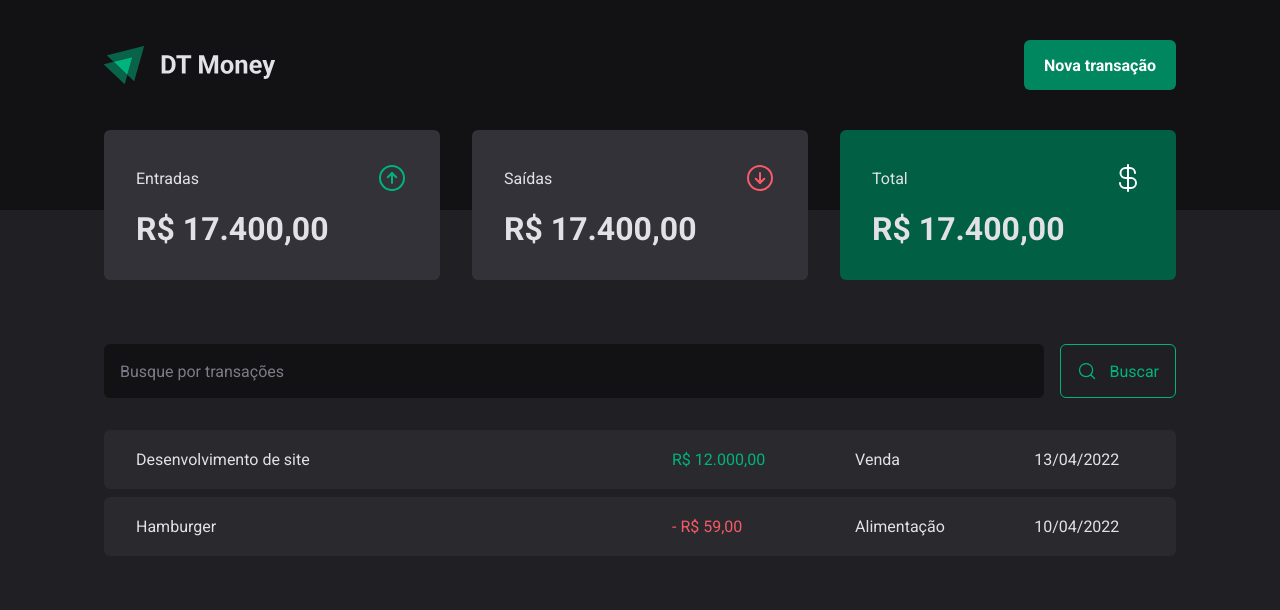
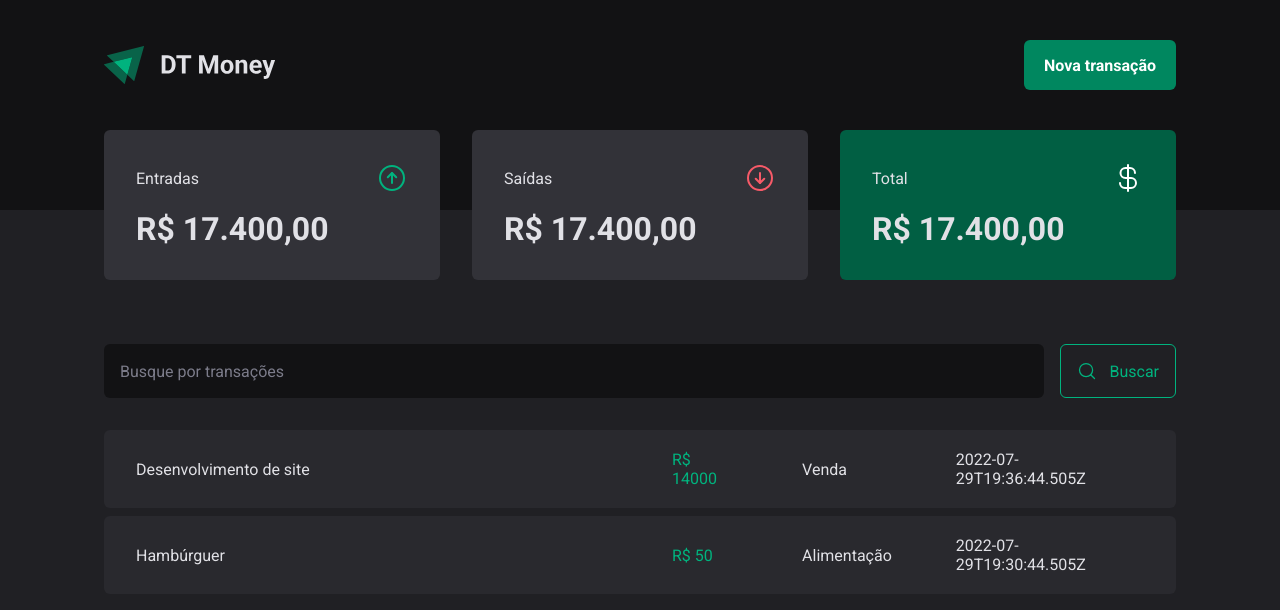
Before and after one commit to BrunaDuarte-3321/Ignite_ReactJS_2022, a React (Vite) app in the folder 03-DT-MONEY/: page / in a window 1280 px wide. Shown: the top 610 px of the page. Built offline with nearby package versions, Linux system fonts and the light colour scheme; data requests are answered from the project's data file.

Commit message:
Criando context  da aplicação.

```diff
--- a/03-DT-MONEY/package.json
+++ b/03-DT-MONEY/package.json
@@ -7,7 +7,8 @@
     "dev": "vite",
     "build": "tsc && vite build",
     "preview": "vite preview",
-    "lint": "eslint src --ext .ts,.tsx --fix"
+    "lint": "eslint src --ext .ts,.tsx --fix",
+    "dev:server": "json-server server.json -w -d 500"
   },
   "dependencies": {
     "@radix-ui/react-dialog": "^1.0.2",
@@ -24,6 +25,7 @@
     "@types/styled-components": "^5.1.26",
     "@vitejs/plugin-react": "^3.0.0",
     "eslint": "^8.30.0",
+    "json-server": "^0.17.1",
     "typescript": "^4.9.3",
     "vite": "^4.0.0"
   }
--- /dev/null
+++ b/03-DT-MONEY/server.json
@@ -0,0 +1,20 @@
+{
+  "transactions": [
+    {
+      "id": 1,
+      "description": "Desenvolvimento de site",
+      "type": "income",
+      "category": "Venda",
+      "price": 14000,
+      "createdAt": "2022-07-29T19:36:44.505Z"
+    },
+    {
+      "id": 2,
+      "description": "Hambúrguer",
+      "type": "outcome",
+      "category": "Alimentação",
+      "price": 50,
+      "createdAt": "2022-07-29T19:30:44.505Z"
+    }
+  ]
+}
--- a/03-DT-MONEY/src/App.tsx
+++ b/03-DT-MONEY/src/App.tsx
@@ -1,14 +1,17 @@
 import { ThemeProvider } from 'styled-components'
+import { TransactionsProvider } from './contexts/TransactionsContext'
 import { Transactions } from './pages/Transactions'
 import { defaultTheme } from './styles/theme/default'
 import { GlobalStyle } from './styles/theme/global'
 
 export const App = () => {
   return (
-    <ThemeProvider theme={defaultTheme}>
-      <Transactions />
-      <GlobalStyle />
-    </ThemeProvider>
+    <TransactionsProvider>
+      <ThemeProvider theme={defaultTheme}>
+        <Transactions />
+        <GlobalStyle />
+      </ThemeProvider>
+    </TransactionsProvider>
   )
 }
 
--- /dev/null
+++ b/03-DT-MONEY/src/contexts/TransactionsContext.tsx
@@ -0,0 +1,37 @@
+import { createContext, ReactNode, useEffect, useState } from 'react'
+
+interface TransactionsProps {
+  id: number
+  description: string
+  type: 'income' | 'outcome'
+  price: number
+  category: string
+  createdAt: string
+}
+
+interface TransactionContextType {
+  transactions: TransactionsProps[]
+}
+
+interface TransactionsProviderProps {
+  children: ReactNode
+}
+export const TransactionsContext = createContext({} as TransactionContextType)
+
+export function TransactionsProvider({ children }: TransactionsProviderProps) {
+  const [transactions, setTransaction] = useState<TransactionsProps[]>([])
+
+  useEffect(() => {
+    const loadTransactions = async () => {
+      const repsonse = await fetch('http://localhost:3000/transactions')
+      const data = await repsonse.json()
+      setTransaction(data)
+    }
+    loadTransactions()
+  }, [])
+  return (
+    <TransactionsContext.Provider value={{ transactions }}>
+      {children}
+    </TransactionsContext.Provider>
+  )
+}
--- /dev/null
+++ b/03-DT-MONEY/src/hooks/useTransactions.ts
@@ -0,0 +1,7 @@
+import { useContext } from 'react'
+import { TransactionsContext } from '../contexts/TransactionsContext'
+
+export const useTransactions = () => {
+  const context = useContext(TransactionsContext)
+  return context
+}
--- a/03-DT-MONEY/src/pages/Transactions/index.tsx
+++ b/03-DT-MONEY/src/pages/Transactions/index.tsx
@@ -1,5 +1,6 @@
 import { Header } from '../../components/Header'
 import { Summary } from '../../components/Summary'
+import { useTransactions } from '../../hooks/useTransactions'
 import { SearchForm } from './components/SearchForm'
 import {
   PriceHightLight,
@@ -8,6 +9,7 @@ import {
 } from './styles'
 
 export function Transactions() {
+  const { transactions } = useTransactions()
   return (
     <div>
       <Header />
@@ -18,22 +20,18 @@ export function Transactions() {
 
         <TransctionsTable>
           <tbody>
-            <tr>
-              <td width="50%">Desenvolvimento de site</td>
-              <td>
-                <PriceHightLight variant="income">R$ 12.000,00</PriceHightLight>
-              </td>
-              <td>Venda</td>
-              <td>13/04/2022</td>
-            </tr>
-            <tr>
-              <td width="50%">Hamburger</td>
-              <td>
-                <PriceHightLight variant="outcome">- R$ 59,00</PriceHightLight>
-              </td>
-              <td>Alimentação</td>
-              <td>10/04/2022</td>
-            </tr>
+            {transactions.map((transaction) => (
+              <tr key={transaction.id}>
+                <td width="50%">{transaction.description}</td>
+                <td>
+                  <PriceHightLight variant="income">
+                    R$ {transaction.price}
+                  </PriceHightLight>
+                </td>
+                <td>{transaction.category}</td>
+                <td>{transaction.createdAt}</td>
+              </tr>
+            ))}
           </tbody>
         </TransctionsTable>
       </TransactionsContainer>
```
Also changed, not shown: 1 other file (tests, documents, lock files or other folders).
